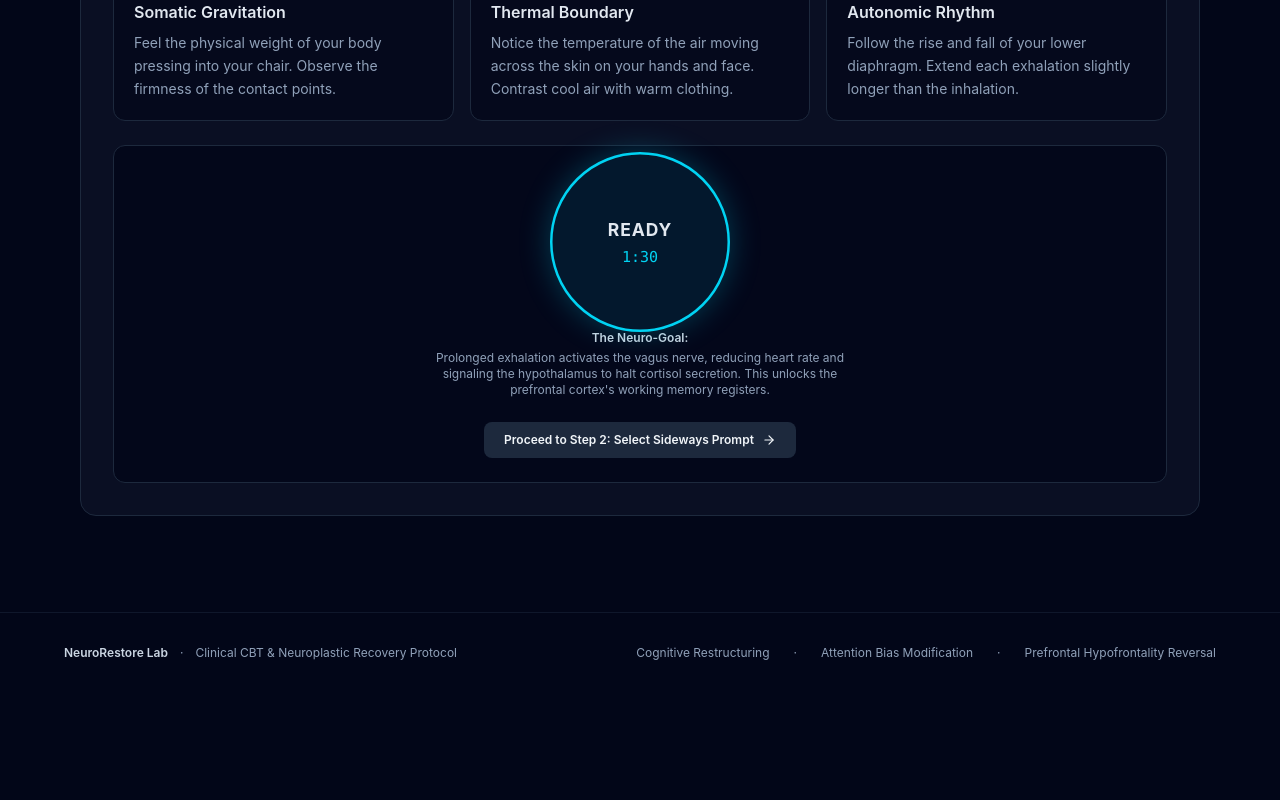
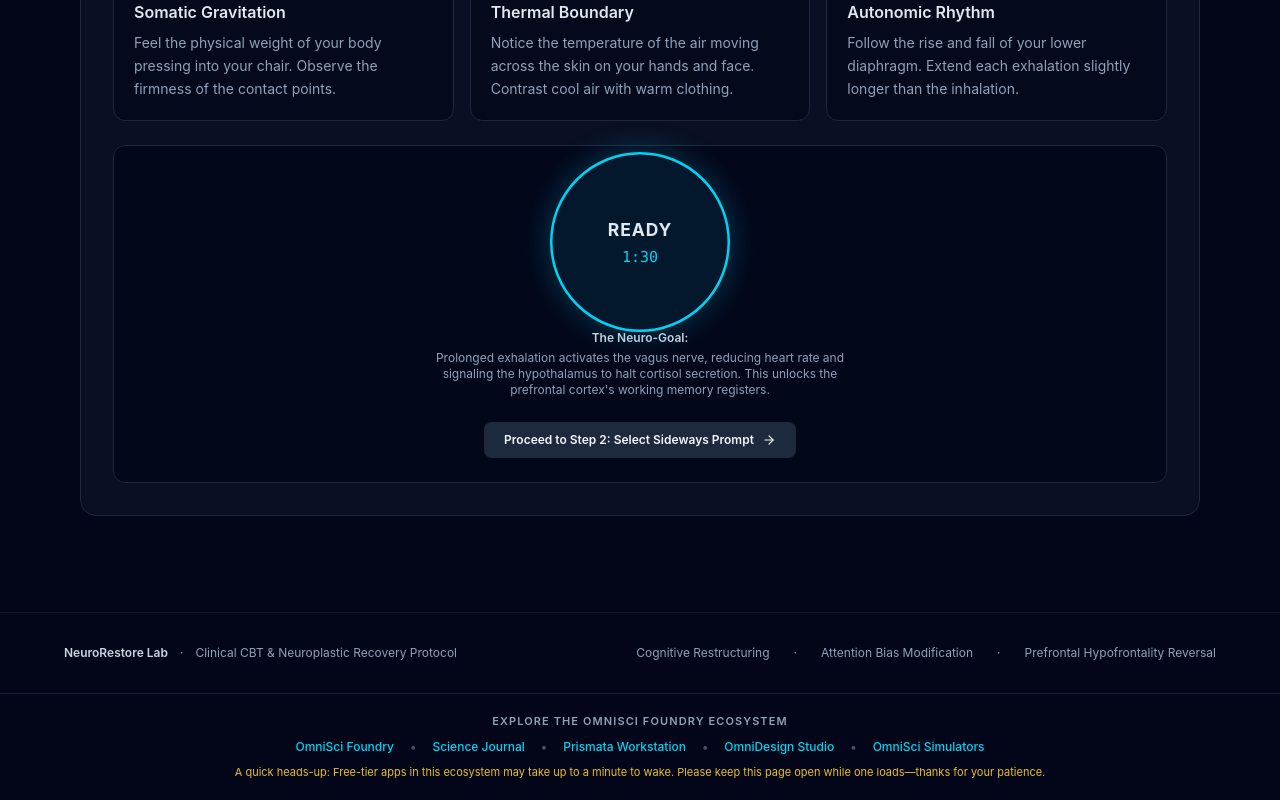
Before and after one commit to anthonymb167-code/neurofocus-suite-1, a React (Vite) app: page / in a window 1280 px wide. Shown: the part 945-1745 px from the top of the page. Before the commit the page ends 1638 px from the top, so only its background shows below. Built offline with nearby package versions, Linux system fonts and the light colour scheme.

Commit message:
Add 6-app ecosystem footer to NeuroFocus Suite

```diff
--- a/src/App.tsx
+++ b/src/App.tsx
@@ -2,6 +2,7 @@ import React, { useState } from 'react';
 import NeuroRestoreApp from './apps/neurorestore/src/App';
 import RsgApp from './apps/rsg/src/App';
 import MindMeldApp from './apps/mind-meld/src/App';
+import EcosystemFooter from './components/EcosystemFooter';
 
 const TAB_GUIDES = {
   reset: {
@@ -103,6 +104,8 @@ export default function App() {
         {activeTab === 'audit' && <RsgApp />}
         {activeTab === 'clarify' && <MindMeldApp />}
       </main>
+
+      <EcosystemFooter currentApp="NeuroFocus Suite" />
     </div>
   );
 }
--- /dev/null
+++ b/src/components/EcosystemFooter.tsx
@@ -0,0 +1,44 @@
+import React from 'react';
+
+const ECOSYSTEM_APPS = [
+  { name: 'OmniSci Foundry', url: 'https://omnisci-practical-feasibility-research-va4n.onrender.com' },
+  { name: 'Science Journal', url: 'https://omnisci-science-journal-1.onrender.com' },
+  { name: 'Prismata Workstation', url: 'https://prismata-optical-workstation.onrender.com' },
+  { name: 'OmniDesign Studio', url: 'https://omnidesign-studio.onrender.com' },
+  { name: 'NeuroFocus Suite', url: 'https://neurofocus-suite.onrender.com' },
+  { name: 'OmniSci Simulators', url: 'https://omnisci-simulators.onrender.com' },
+];
+
+export default function EcosystemFooter({ currentApp }: { currentApp: string }) {
+  const otherApps = ECOSYSTEM_APPS.filter((app) => app.name !== currentApp);
+
+  return (
+    <footer className="bg-slate-950 border-t border-slate-800/80 px-4 py-5 text-center text-xs text-slate-400">
+      <div className="max-w-5xl mx-auto space-y-2.5">
+        <div className="uppercase tracking-widest text-[11px] font-semibold text-slate-400">
+          Explore the OmniSci Foundry Ecosystem
+        </div>
+
+        <div className="flex flex-wrap items-center justify-center gap-x-4 gap-y-2 text-cyan-400 font-medium">
+          {otherApps.map((app, index) => (
+            <React.Fragment key={app.name}>
+              {index > 0 && <span className="text-slate-600">•</span>}
+              <a
+                href={app.url}
+                target="_blank"
+                rel="noopener noreferrer"
+                className="hover:text-cyan-300 hover:underline transition"
+              >
+                {app.name}
+              </a>
+            </React.Fragment>
+          ))}
+        </div>
+
+        <p className="text-amber-300/90 text-[11px]">
+          A quick heads-up: Free-tier apps in this ecosystem may take up to a minute to wake. Please keep this page open while one loads—thanks for your patience.
+        </p>
+      </div>
+    </footer>
+  );
+}
```
